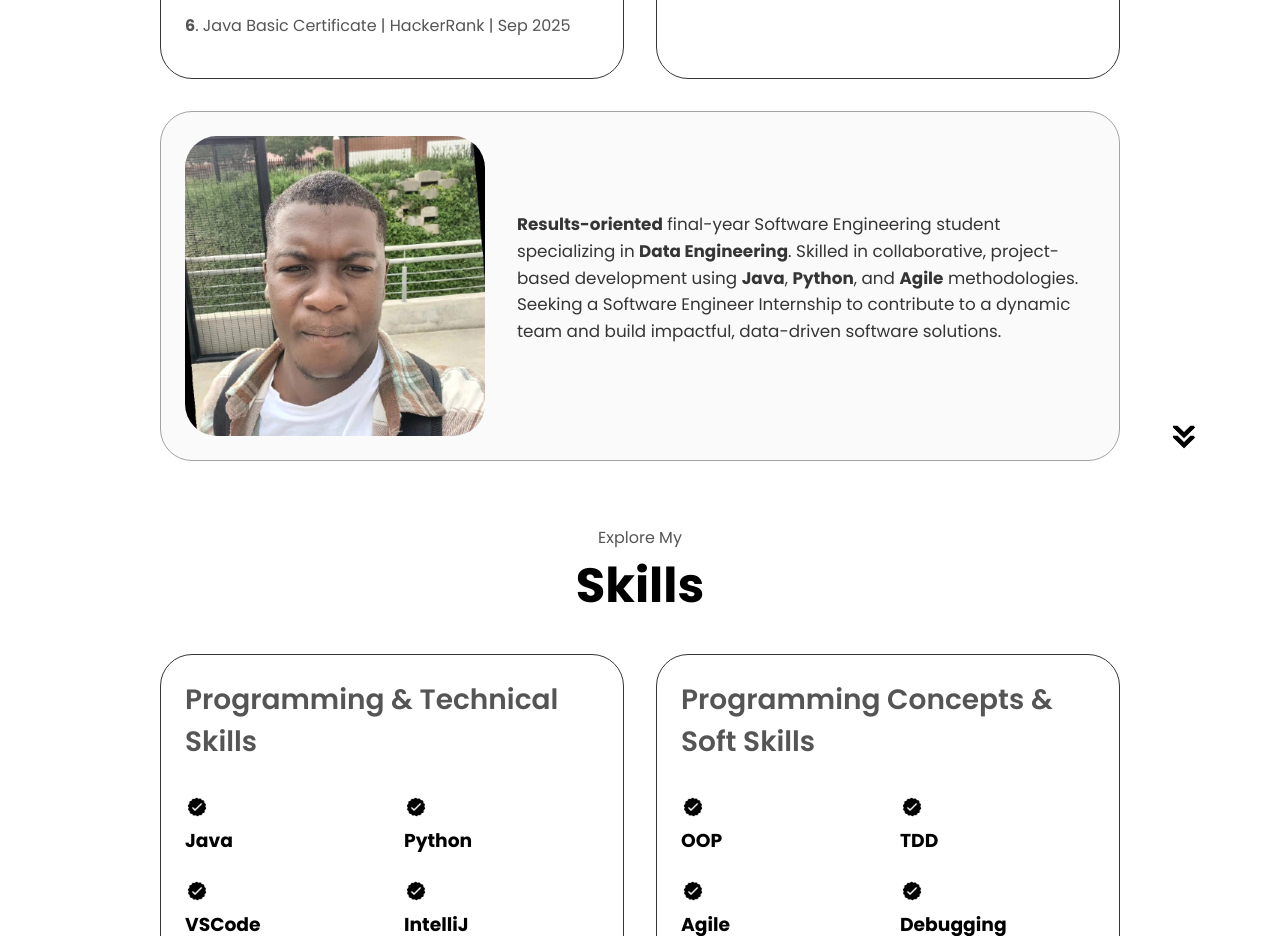
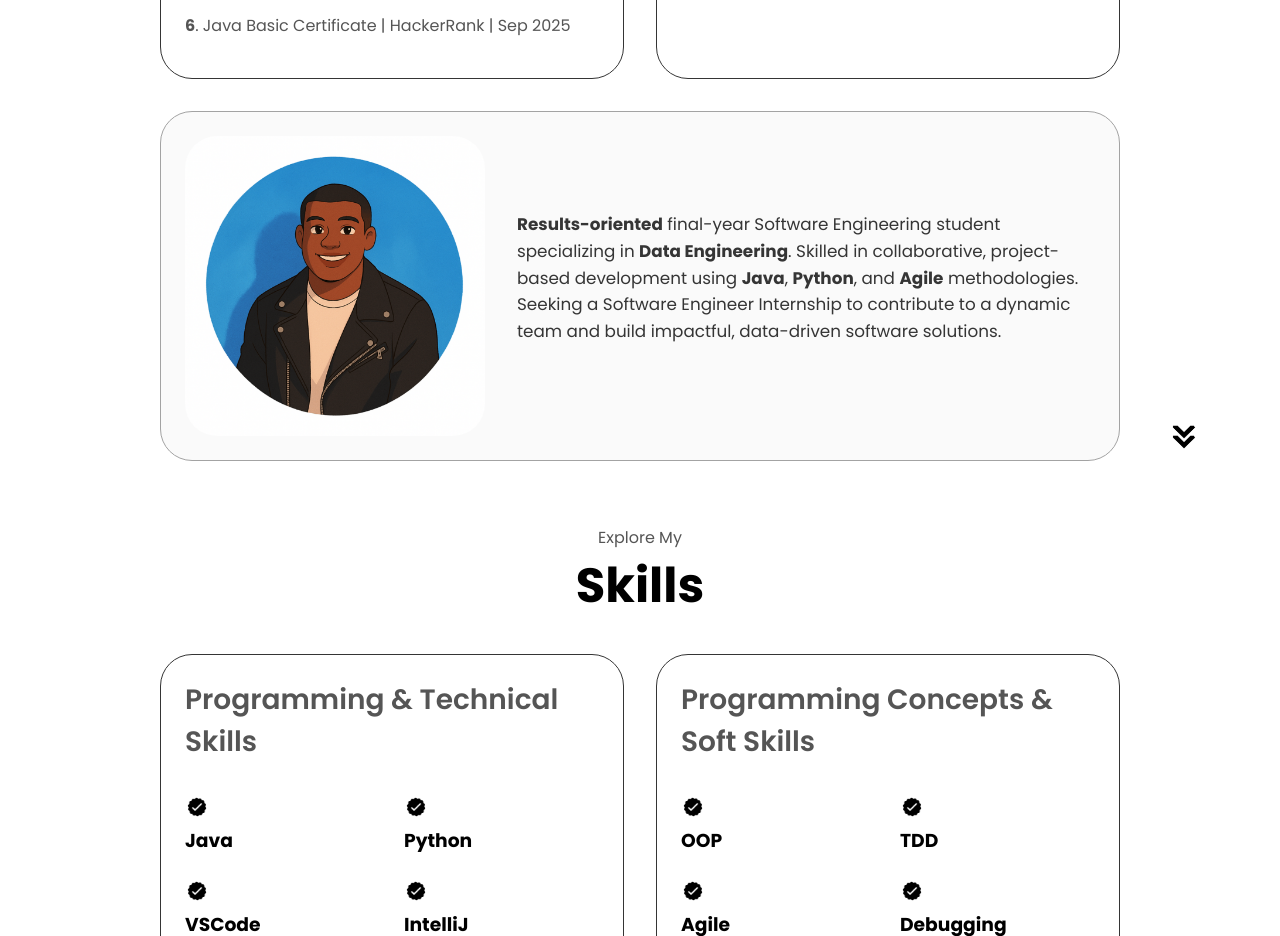
Before and after one commit to Boikhutso7/Portfolio-Website, a plain HTML site: page index.html in a window 1280 px wide. Shown: the part 1322-2258 px from the top of the page. Drawn offline with Linux system fonts and the light colour scheme.

Commit message:
update picture

```diff
--- a/index.html
+++ b/index.html
@@ -89,7 +89,7 @@
         <div class="about-summary-container details-container color-container">
             <div class="section-container">
                 <div class="section__pic-container about-pic-container">
-                    <img src="./assets/about-pic.jpeg" alt="profile_picture" class="about-pic"/>
+                    <img src="./assets/about-pic.png" alt="profile_picture" class="about-pic"/>
                 </div>
                 <div class="text-container">
                     <p><b>Results-oriented</b> final-year Software Engineering student specializing in <b>Data Engineering</b>. Skilled in collaborative, project-based development using <b>Java</b>, <b>Python</b>, and <b>Agile</b> methodologies. Seeking a Software Engineer Internship to contribute to a dynamic team and build impactful, data-driven software solutions.</p>
```
